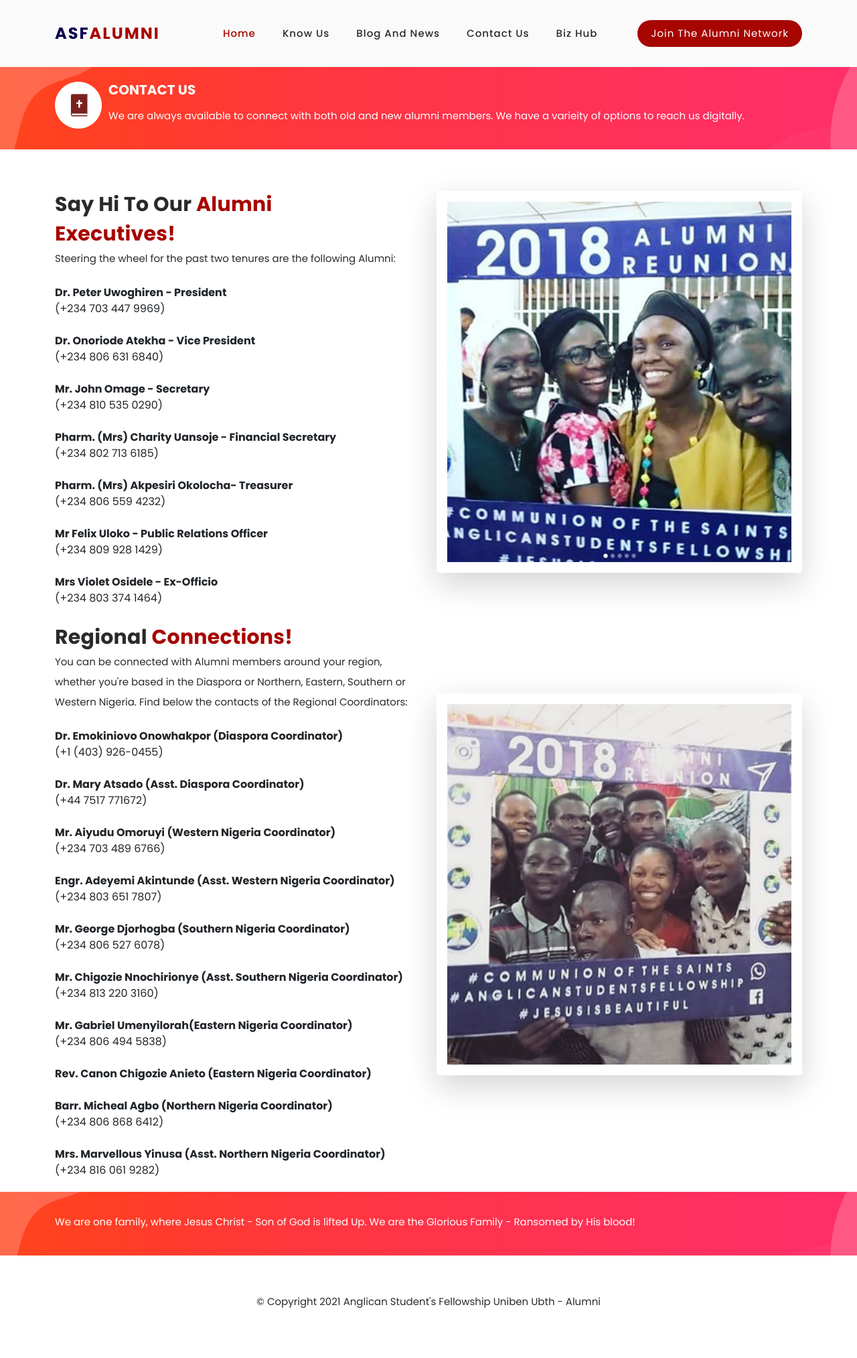
After one commit to iamgaddiel/asfalumniuniben, a Django app: page /contact/us/ in a window 1280 px wide. The commit adds this page. Shown: the whole page at 67% size. Run offline with Django 3.2, Linux system fonts and the light colour scheme; parts of the project's set-up code (start-up, migrations or seed data) failed here and were passed over.

Commit message:
added new know us and  contact us page

```diff
--- /dev/null
+++ b/src/core/templates/core/contactus.html
@@ -0,0 +1,126 @@
+{% extends 'core/base.html' %}
+{% load static %}
+
+{% block content %}
+<br>
+<br>
+<br>
+  <div id="about" class="about-us section">
+    <div class="container">
+      <div class="row">
+
+        <div class="col-lg-12 align-self-center">
+          <div class="services">
+            <div class="row">
+              <div class="col-lg-12">
+                <div class="item wow fadeIn" data-wow-duration="1s" data-wow-delay="0.5s">
+                  <div class="icon">
+                    <img src="{% static 'images/service-icon-01.png' %}" alt="reporting">
+                  </div>
+                  <div class="right-text">
+                    <h4>CONTACT US</h4>
+                    <p> We are always available to connect with both old and new alumni members. We have
+                        a varieity of options to reach us digitally.
+
+
+                    </p>
+                  </div>
+                </div>
+              </div>
+
+
+            </div>
+          </div>
+        </div>
+      </div>
+    </div>
+  </div>
+
+  <div id="blog" class="our-blog section">
+    <div class="container">
+      <div class="row">
+        <div class="col-lg-6 wow fadeInRight" data-wow-duration="1s" data-wow-delay="0.2s">
+            <div class="section-heading">
+              <h2>Say Hi to our<span> Alumni Executives!</span></h2>
+              <p>Steering the wheel for the past two tenures are the following Alumni: </p><br>
+              <ol>
+                  <li><b>Dr. Peter Uwoghiren - President</b><br>(+234 703 447 9969)</li><br>
+                  <li><b>Dr. Onoriode Atekha - Vice President </b><br>(+234 806 631 6840)</li><br>
+                  <li><b>Mr. John Omage - Secretary</b><br>(+234 810 535 0290)</li><br>
+                  <li><b>Pharm. (Mrs) Charity Uansoje - Financial Secretary</b><br>(+234 802 713 6185)</li><br>
+                  <li><b>Pharm. (Mrs) Akpesiri Okolocha- Treasurer </b><br>(+234 806 559 4232)</li><br>
+                  <li><b>Mr Felix Uloko - Public Relations Officer </b><br>(+234 809 928 1429)</li><br>
+                  <li><b>Mrs Violet Osidele - Ex-Officio </b><br>(+234 803 374 1464)</li>
+              </ol>
+
+            </div>
+
+          </div>
+          <div class="col-lg-6 align-self-center  wow fadeInLeft" data-wow-duration="1s" data-wow-delay="0.2s">
+              <div class="left-image">
+                <img src="{% static 'images/services-left-imageeee.jpg' %}" alt="" class="shadow-lg p-3 mb-5 bg-white rounded">
+              </div>
+            </div>
+
+      </div>
+      <br>
+      <div class="row">
+        <div class="col-lg-6 wow fadeInRight" data-wow-duration="1s" data-wow-delay="0.2s">
+            <div class="section-heading">
+              <h2>Regional<span> Connections!</span></h2>
+              <p> You can be connected with Alumni members around your region, whether you're based in the Diaspora
+                  or Northern, Eastern, Southern or Western Nigeria. Find below the contacts of the Regional Coordinators:
+              </p><br>
+              <ol>
+                <li><b>Dr. Emokiniovo Onowhakpor (Diaspora Coordinator) </b><br>(+1 (403) 926-0455)</li><br>
+                <li><b>Dr. Mary Atsado (Asst. Diaspora Coordinator) </b><br>(+44 7517 771672)</li><br>
+                <li><b>Mr. Aiyudu Omoruyi (Western Nigeria Coordinator)</b><br>(+234 703 489 6766)</li><br>
+                <li><b>Engr. Adeyemi Akintunde (Asst. Western Nigeria Coordinator)</b><br>(+234 803 651 7807)</li><br>
+                <li><b>Mr. George Djorhogba (Southern Nigeria Coordinator)</b><br>(+234 806 527 6078)</li><br>
+                <li><b>Mr. Chigozie Nnochirionye (Asst. Southern Nigeria Coordinator)</b><br>(+234 813 220 3160)</li><br>
+                <li><b>Mr. Gabriel Umenyilorah(Eastern Nigeria Coordinator)</b><br>(+234 806 494 5838)</li><br>
+                <li><b>Rev. Canon Chigozie Anieto (Eastern Nigeria Coordinator)</b><br></li><br>
+                <li><b>Barr. Micheal Agbo (Northern Nigeria Coordinator)</b><br>(+234 806 868 6412)</li><br>
+                <li><b>Mrs. Marvellous Yinusa (Asst. Northern Nigeria Coordinator)</b><br>(+234 816 061 9282)</li>
+
+            </ol>
+            </div>
+
+          </div>
+          <div class="col-lg-6 align-self-center  wow fadeInLeft" data-wow-duration="1s" data-wow-delay="0.2s">
+            <div class="left-image">
+                <img src="{% static 'images/services-left-ima.jpg' %}" alt="" class="shadow-lg p-3 mb-5 bg-white rounded">
+              </div>
+            </div>
+
+      </div>
+
+    </div>
+  </div>
+  <div id="about" class="about-us section">
+    <div class="container">
+      <div class="row">
+
+        <div class="col-lg-12 align-self-center">
+          <div class="services">
+            <div class="row">
+              <div class="col-lg-12">
+                <div class="item wow fadeIn" data-wow-duration="1s" data-wow-delay="0.5s">
+
+                  <div class="right-text">
+
+                    <p>
+                        We are one family, where Jesus Christ - Son of God is lifted Up. We are the Glorious Family - Ransomed by His blood!
+                    </p>
+                  </div>
+                </div>
+              </div>
+
+
+            </div>
+          </div>
+        </div>
+      </div>
+    </div>
+  </div>
+{% endblock content %}
--- a/src/core/templates/core/includes/header.html
+++ b/src/core/templates/core/includes/header.html
@@ -11,7 +11,9 @@
                     <!-- ***** Menu Start ***** -->
                     <ul class="nav">
                         <li class="scroll-to-section"><a href="{% url 'core:index' %}#top" class="active">Home</a></li>
+                        <li class="scroll-to-section"><a href="{% url 'core:know_us' %}">Know Us</a></li>
                         <li class="scroll-to-section"><a href="{% url 'core:blogs' %}">Blog and News</a></li>
+                        <li class="scroll-to-section"><a href="{% url 'core:contact_us'%}">Contact Us</a></li>
                         <li class="scroll-to-section"><a href="{% url 'core:bizhub:bizhub_list' %}">Biz Hub</a></li>
                         {% if user.is_authenticated %}
                         <li class="scroll-to-section"><a href="{% url 'core:dashboard' %}">Dashboard</a></li>
--- a/src/core/urls.py
+++ b/src/core/urls.py
@@ -9,13 +9,17 @@ from .views import (
     Registration,
     UpdateView,
     ProfileDetail,
-    RedirectToProfileUpdate
+    RedirectToProfileUpdate,
+    ContactUsView,
+    KnowUsView
 )
 
 app_name = "core"
 
 urlpatterns = [
     path('', Index.as_view(), name="index"),
+    path('know/us/', KnowUsView.as_view(), name="know_us"),
+    path('contact/us/', ContactUsView.as_view(), name="contact_us"),
     path('dispatcher/', RedirectToProfileUpdate.as_view(), name="dispatcher"),
     path('login/', LoginView.as_view(template_name="core/login.html"), name="login"),
     path('logout/', LogoutView.as_view(), name="logout"),
--- a/src/core/views.py
+++ b/src/core/views.py
@@ -18,7 +18,6 @@ class Blogs(ListView):
     template_name = "core/blogs.html"
     model = Blog
 
-
 class Registration(CreateView):
     template_name = "core/register.html"
     form_class = UserCreationForm
@@ -28,6 +27,12 @@ class Registration(CreateView):
         messages.success(self.request, "You've successfully registered, login to continue")
         form.save()
         return redirect('core:login')
+
+class KnowUsView(TemplateView):
+    template_name = "core/knowus.html"
+
+class ContactUsView(TemplateView):
+    template_name = "core/contactus.html"
 
 class RedirectToProfileUpdate(View):
     def get(self, request, *args, **kwargs):
```
Also changed, not shown: src/core/templates/core/knowus.html (added, +115 -0 lines), src/static/css/style.css (+33 -0 lines), src/static/images/services-left-ima.jpg (added), src/static/images/services-left-imag.jpg (added), src/static/images/services-left-imageee.jpg (added), src/static/images/services-left-imageeee.jpg (added).
